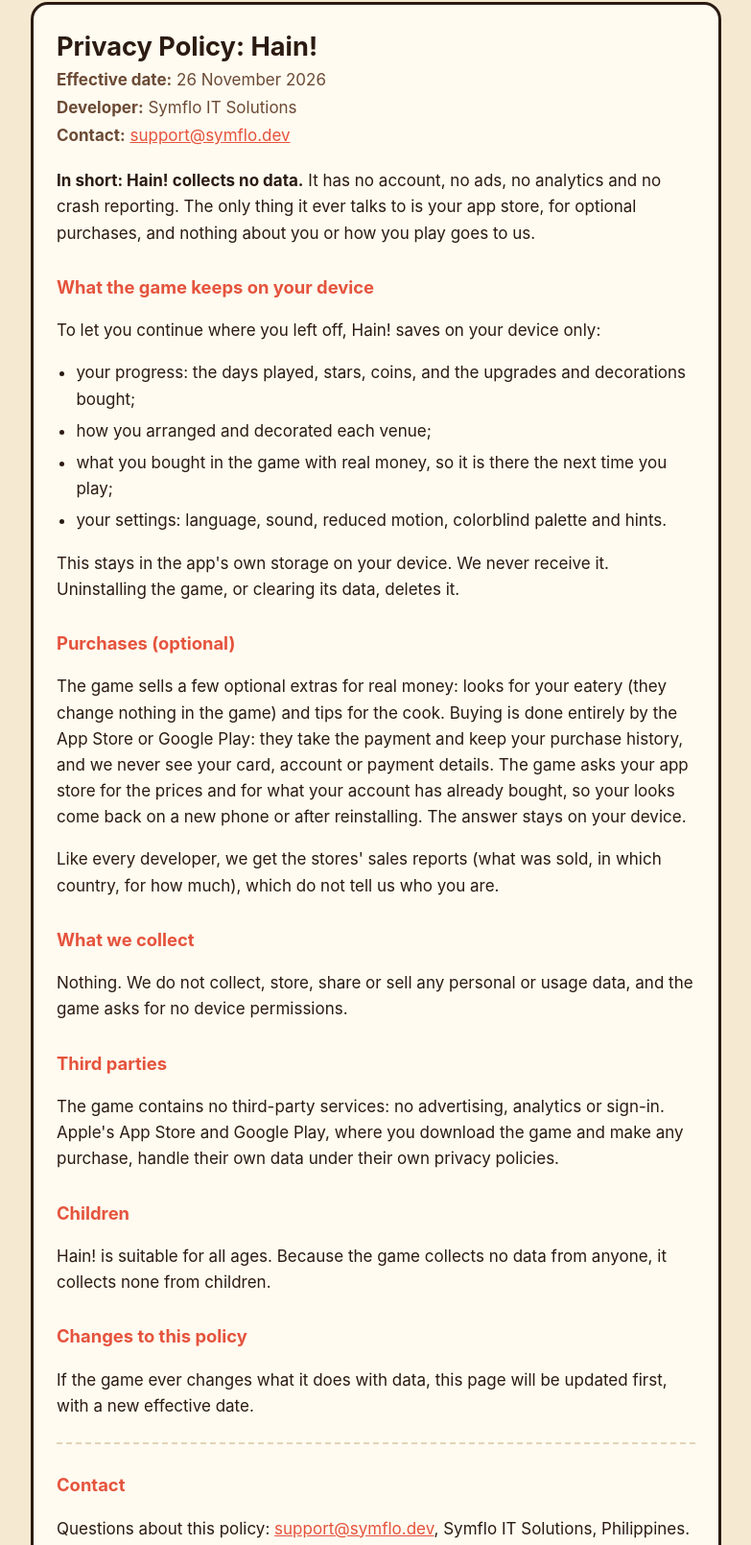
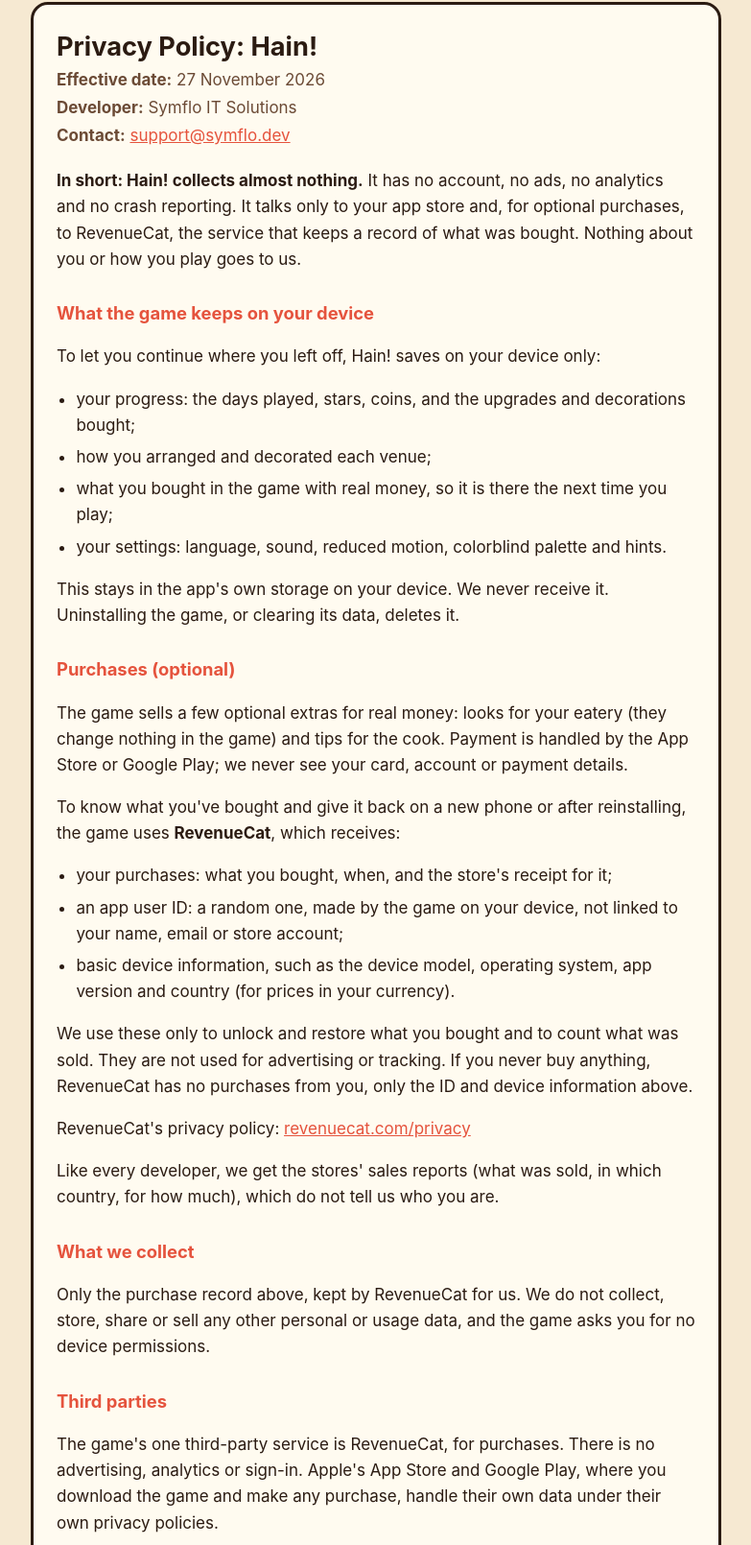
Before and after one commit to johnmarkovalo/hain-privacy, a plain HTML site: page index.html in a window 1280 px wide. Shown: the part 30-1640 px from the top of the page at 96% size, without its empty margins (248-1031 px from the left). Drawn offline with Linux system fonts and the light colour scheme.

Commit message:
Effective 27 November 2026: purchases are recorded by RevenueCat
From Hain! 1.5.0 the game's purchases go through RevenueCat, which receives
the purchase, a random app user ID and basic device information.

Co-Authored-By: Claude Opus 5.5 <noreply@anthropic.com>

```diff
--- a/index.html
+++ b/index.html
@@ -57,12 +57,12 @@
 <main>
   <h1>Privacy Policy: Hain!</h1>
   <div class="meta">
-    <p><strong>Effective date:</strong> 26 November 2026</p>
+    <p><strong>Effective date:</strong> 27 November 2026</p>
     <p><strong>Developer:</strong> Symflo IT Solutions</p>
     <p><strong>Contact:</strong> <a href="mailto:support@symflo.dev">support@symflo.dev</a></p>
   </div>
 
-  <p><strong>In short: Hain! collects no data.</strong> It has no account, no ads, no analytics and no crash reporting. The only thing it ever talks to is your app store, for optional purchases, and nothing about you or how you play goes to us.</p>
+  <p><strong>In short: Hain! collects almost nothing.</strong> It has no account, no ads, no analytics and no crash reporting. It talks only to your app store and, for optional purchases, to RevenueCat, the service that keeps a record of what was bought. Nothing about you or how you play goes to us.</p>
 
   <h2>What the game keeps on your device</h2>
   <p>To let you continue where you left off, Hain! saves on your device only:</p>
@@ -75,17 +75,25 @@
   <p>This stays in the app's own storage on your device. We never receive it. Uninstalling the game, or clearing its data, deletes it.</p>
 
   <h2>Purchases (optional)</h2>
-  <p>The game sells a few optional extras for real money: looks for your eatery (they change nothing in the game) and tips for the cook. Buying is done entirely by the App Store or Google Play: they take the payment and keep your purchase history, and we never see your card, account or payment details. The game asks your app store for the prices and for what your account has already bought, so your looks come back on a new phone or after reinstalling. The answer stays on your device.</p>
+  <p>The game sells a few optional extras for real money: looks for your eatery (they change nothing in the game) and tips for the cook. Payment is handled by the App Store or Google Play; we never see your card, account or payment details.</p>
+  <p>To know what you've bought and give it back on a new phone or after reinstalling, the game uses <strong>RevenueCat</strong>, which receives:</p>
+  <ul>
+    <li>your purchases: what you bought, when, and the store's receipt for it;</li>
+    <li>an app user ID: a random one, made by the game on your device, not linked to your name, email or store account;</li>
+    <li>basic device information, such as the device model, operating system, app version and country (for prices in your currency).</li>
+  </ul>
+  <p>We use these only to unlock and restore what you bought and to count what was sold. They are not used for advertising or tracking. If you never buy anything, RevenueCat has no purchases from you, only the ID and device information above.</p>
+  <p>RevenueCat's privacy policy: <a href="https://www.revenuecat.com/privacy">revenuecat.com/privacy</a></p>
   <p>Like every developer, we get the stores' sales reports (what was sold, in which country, for how much), which do not tell us who you are.</p>
 
   <h2>What we collect</h2>
-  <p>Nothing. We do not collect, store, share or sell any personal or usage data, and the game asks for no device permissions.</p>
+  <p>Only the purchase record above, kept by RevenueCat for us. We do not collect, store, share or sell any other personal or usage data, and the game asks you for no device permissions.</p>
 
   <h2>Third parties</h2>
-  <p>The game contains no third-party services: no advertising, analytics or sign-in. Apple's App Store and Google Play, where you download the game and make any purchase, handle their own data under their own privacy policies.</p>
+  <p>The game's one third-party service is RevenueCat, for purchases. There is no advertising, analytics or sign-in. Apple's App Store and Google Play, where you download the game and make any purchase, handle their own data under their own privacy policies.</p>
 
   <h2>Children</h2>
-  <p>Hain! is suitable for all ages. Because the game collects no data from anyone, it collects none from children.</p>
+  <p>Hain! is suitable for all ages. It asks no one for personal information: a purchase is recorded the same way for everyone, under a random ID, never a name or contact detail.</p>
 
   <h2>Changes to this policy</h2>
   <p>If the game ever changes what it does with data, this page will be updated first, with a new effective date.</p>
```
